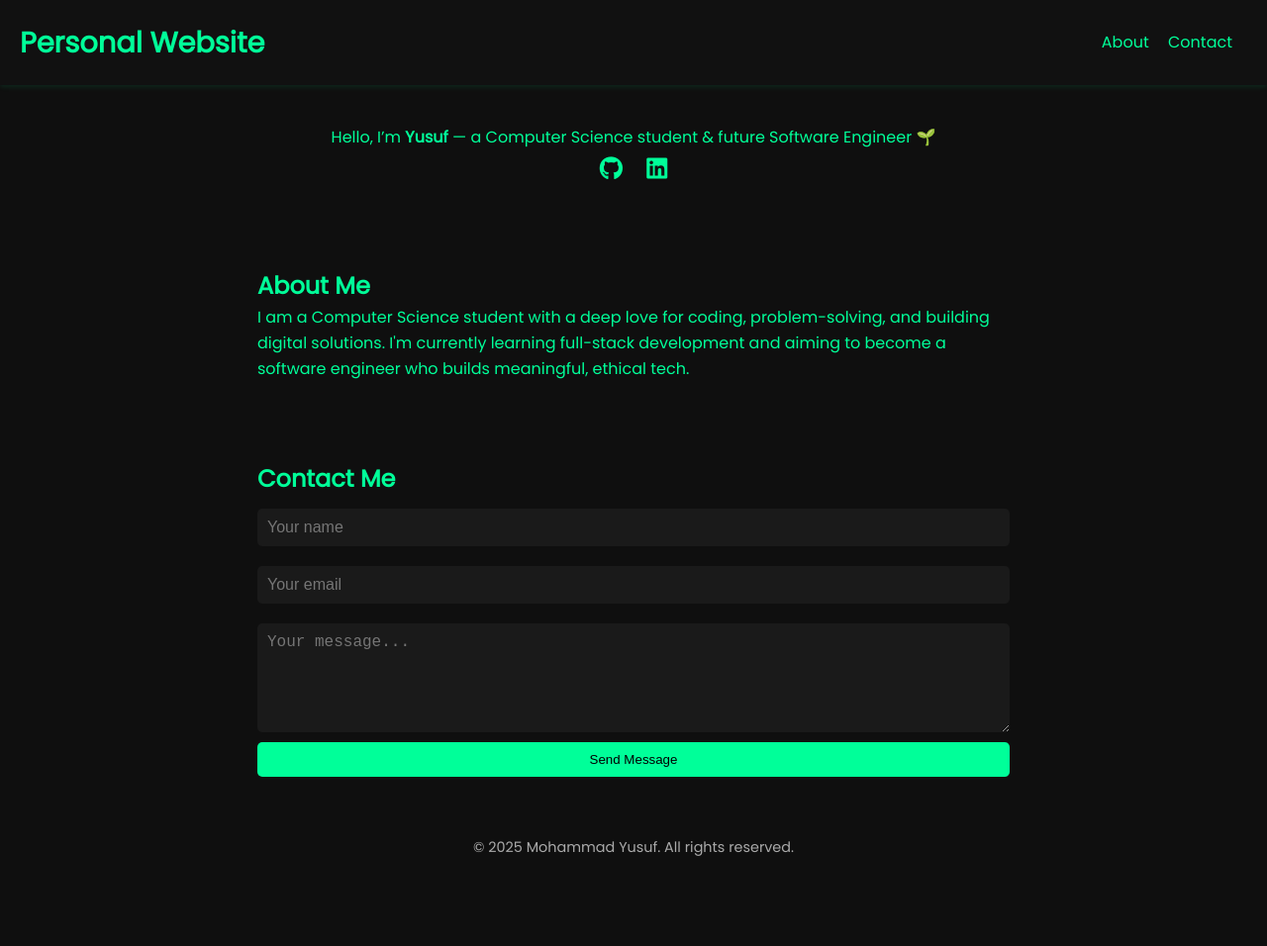
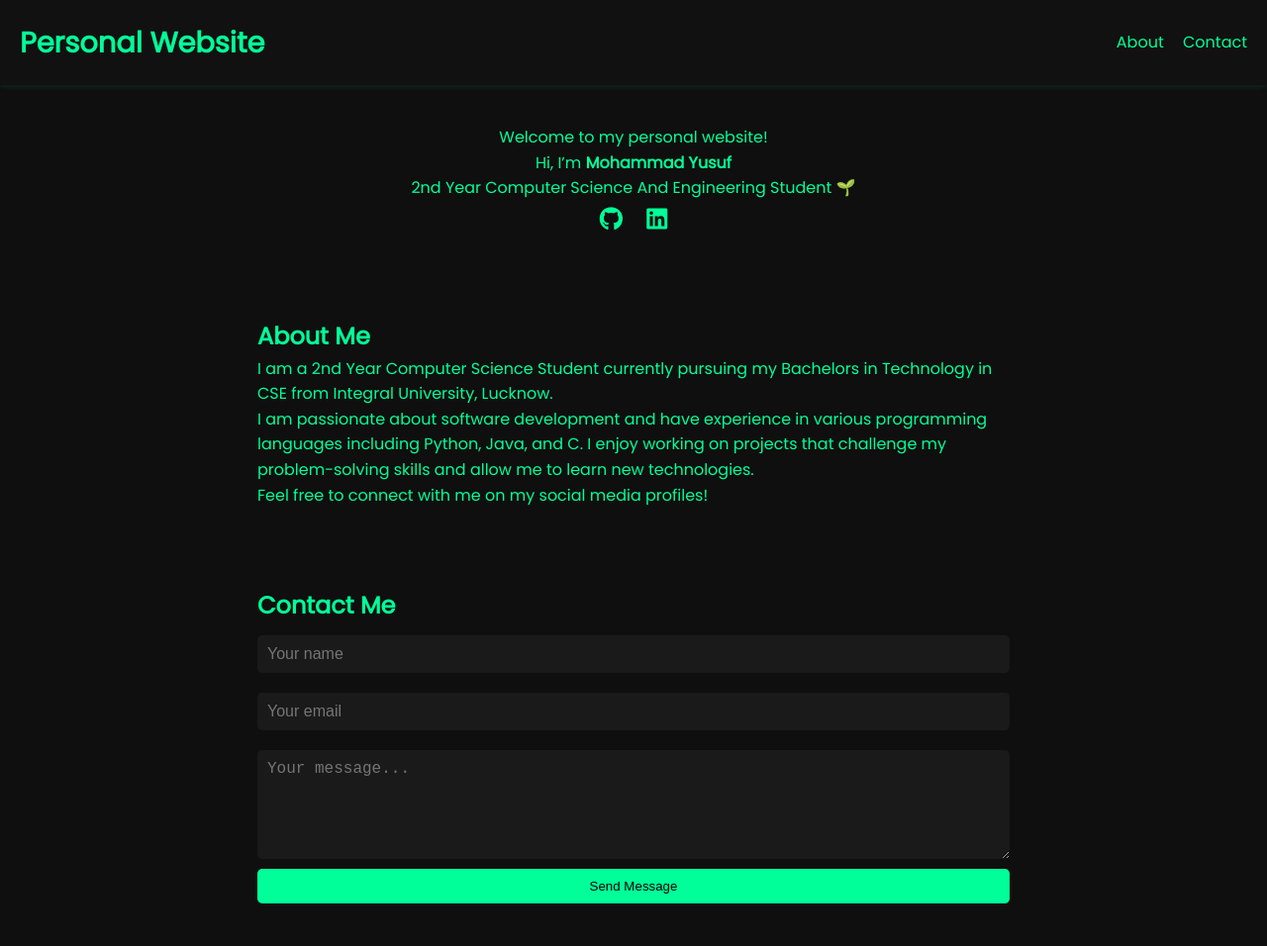
Before and after one commit to itsyusuf075/my-portfolio, a plain HTML site: page index.html in a window 1280 px wide. Shown: the top 956 px of the page at 99% size. Before the commit the page ends 888 px from the top, so only its background shows below. Drawn offline with Linux system fonts and the light colour scheme.

Commit message:
Update index.html

```diff
--- a/index.html
+++ b/index.html
@@ -14,12 +14,13 @@
     <nav>
       <a href="#about">About</a>
       <a href="#contact">Contact</a>
-      <a href="Projects"></a>
     </nav>
   </header>
 
   <section class="hero">
-    <p>Hello, I’m <strong>Yusuf</strong> — a Computer Science student & future Software Engineer 🌱</p>
+    <p>Welcome to my personal website!</p>
+     <p> Hi, I’m <strong>Mohammad Yusuf</strong></p>
+       <p> 2nd Year Computer Science And Engineering Student 🌱</p>
     <div class="social">
       <a href="https://github.com/itsyusuf075" target="_blank"><i class="fab fa-github"></i></a>
       <a href="https://linkedin.com/in/itsyusuf75" target="_blank"><i class="fab fa-linkedin"></i></a>
@@ -28,7 +29,9 @@
 
   <section id="about">
     <h2>About Me</h2>
-    <p>I am a Computer Science student with a deep love for coding, problem-solving, and building digital solutions. I'm currently learning full-stack development and aiming to become a software engineer who builds meaningful, ethical tech.</p>
+    <p>I am a 2nd Year Computer Science Student currently pursuing my Bachelors in Technology in CSE from Integral University, Lucknow.</p>
+    <p>I am passionate about software development and have experience in various programming languages including Python, Java, and C. I enjoy working on projects that challenge my problem-solving skills and allow me to learn new technologies.</p>
+    <p>Feel free to connect with me on my social media profiles!</p>
   </section>
 
   <section id="contact">
```
